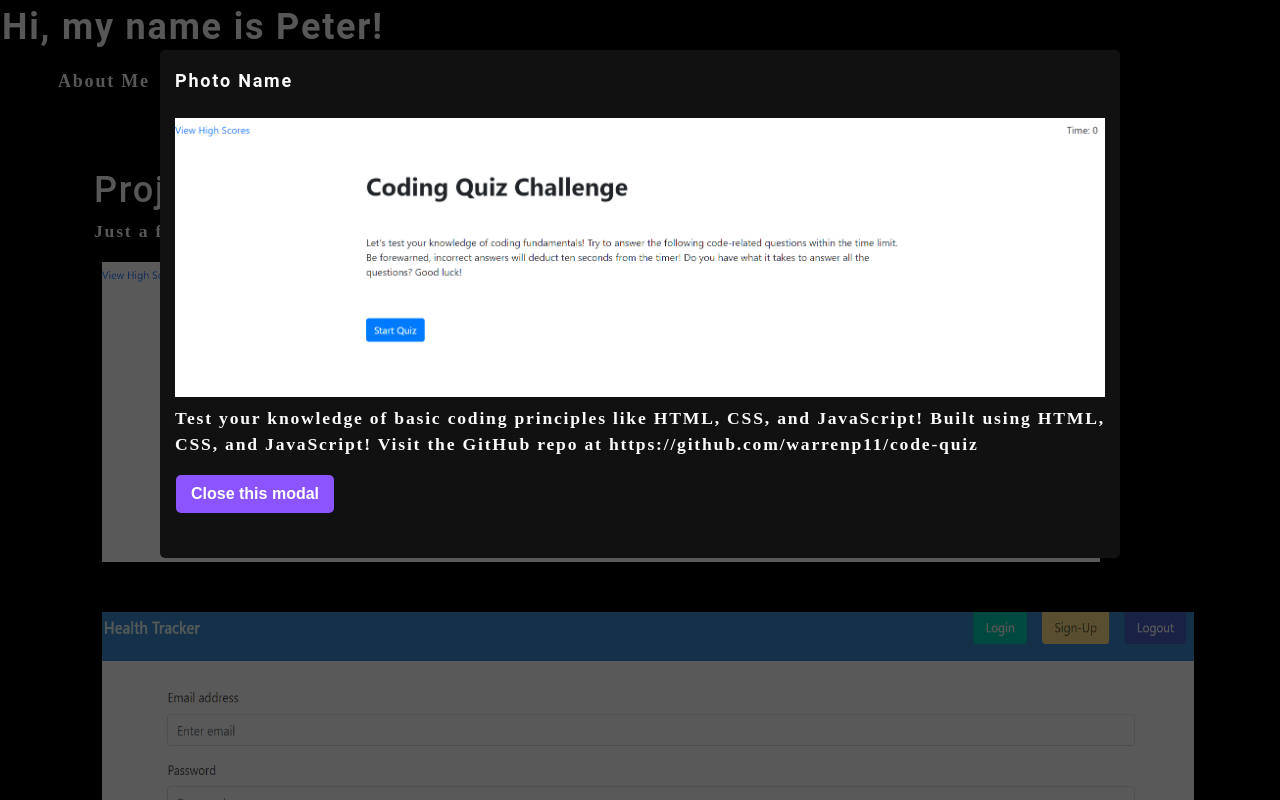
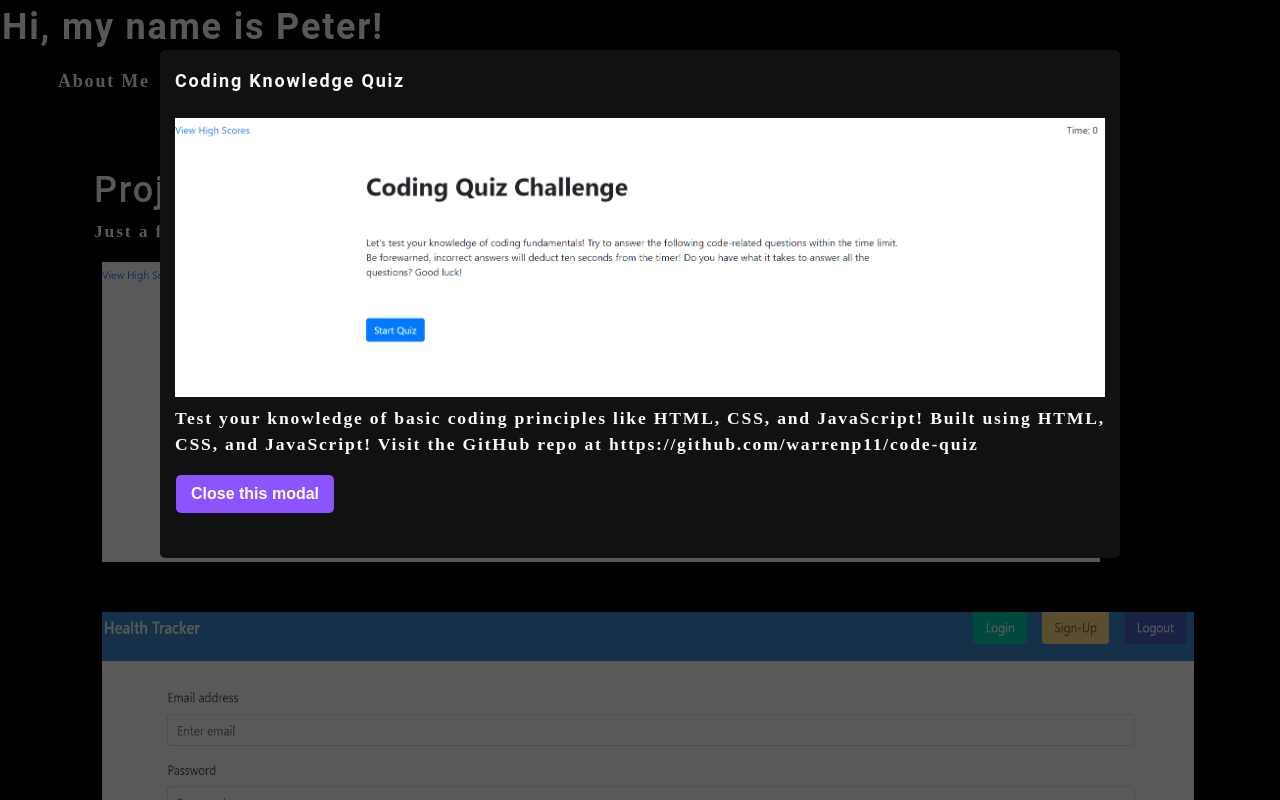
Before and after one commit to warrenp11/react-portfolio-02, a React (Create React App) app: page / in a window 1280 px wide. Both pictures are taken after a click on the picture 601 px from the left and 411 px from the top of the page. Shown: the top 800 px of the page. Built offline with nearby package versions, Linux system fonts and the light colour scheme.

Commit message:
Modal closes

```diff
--- a/src/components/Modal/index.js
+++ b/src/components/Modal/index.js
@@ -1,19 +1,19 @@
 import React from "react";
 
-function Modal({ currentPhoto }) {
-  const { category, description, index } = currentPhoto;
+function Modal({ onClose, currentPhoto }) {
+  const { name, category, description, index } = currentPhoto;
 
   return (
     // JSX
     <div className="modalBackdrop">
       <div className="modalContainer">
-        <h3 className="modalTitle">Photo Name</h3>
+        <h3 className="modalTitle">{ name }</h3>
         <img
           src={require(`../../assets/small/${category}/${index}.jpg`)}
           alt="current category"
         />
         <p>{description}</p>
-        <button type="button">Close this modal</button>
+        <button onClick={onClose} type="button">Close this modal</button>
       </div>
     </div>
   );
--- a/src/components/PhotoList/index.js
+++ b/src/components/PhotoList/index.js
@@ -34,7 +34,7 @@ const PhotoList = ({ category }) => {
       name: "Work Day Scheduler",
       category: "projects",
       description:
-        "Ever wondered who the greatest philosopher of our time is? Wonder no more! Generate a random quote by Kanye West and Ron Swanson, then choose who wins! This project was built as part of a group project using HTML, CSS and Foundation, JavaScript, and uses third-party APIs. Visit the GitHub repo at https://github.com/JBGinger/Group1.Module7Project",
+        "Ever wondered who the greatest philosopher of our time is? Wonder no more! Generate a random quote by Kanye West and Ron Swanson, then choose who wins! This project was built as part of a group project using HTML, CSS and Foundation, JavaScript, and uses third-party APIs. Visit the GitHub repo at https://github.com/warrenp11/work-day-scheduler",
     },
   ]);
 
@@ -43,7 +43,7 @@ const PhotoList = ({ category }) => {
   const toggleModal = (image, i) => {
     // current photo
     setCurrentPhoto({...image, index: i})
-    setIsModalOpen(true);
+    setIsModalOpen(!isModalOpen);
   }
 
   return (
```
